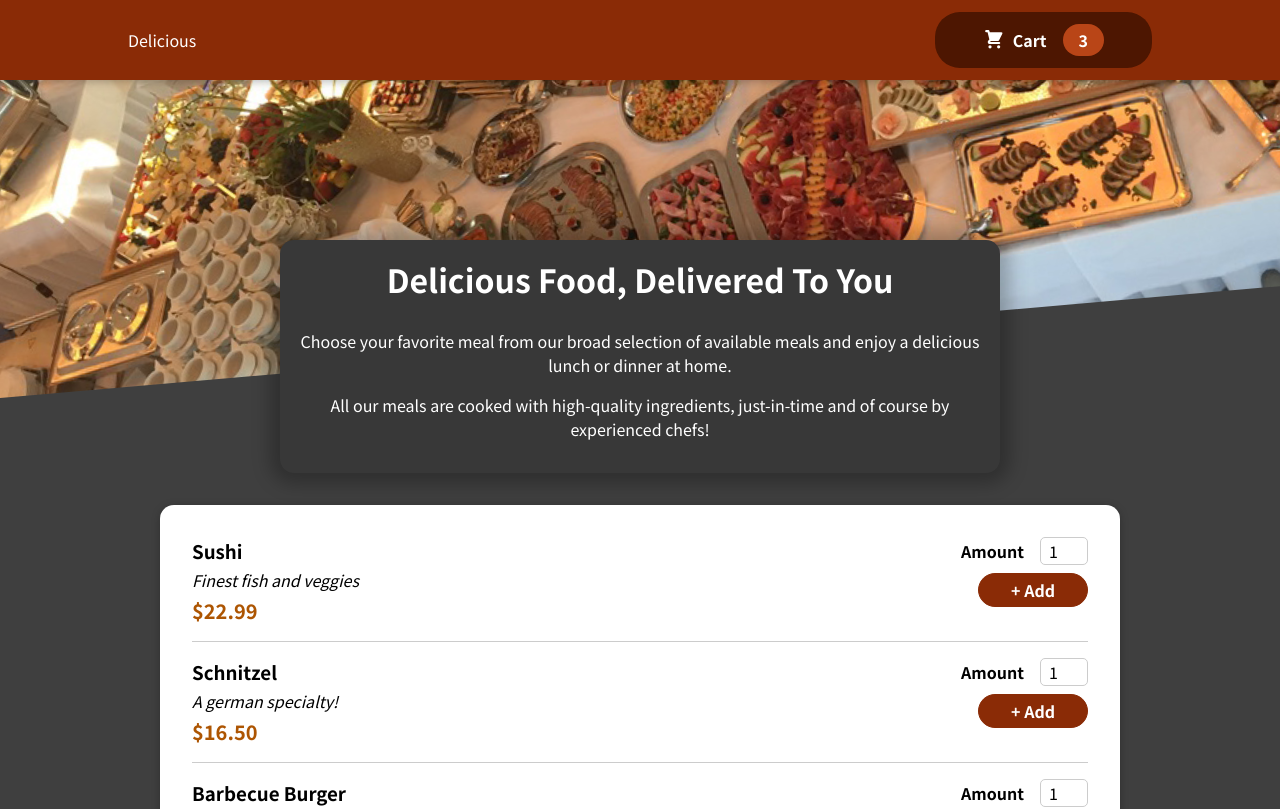
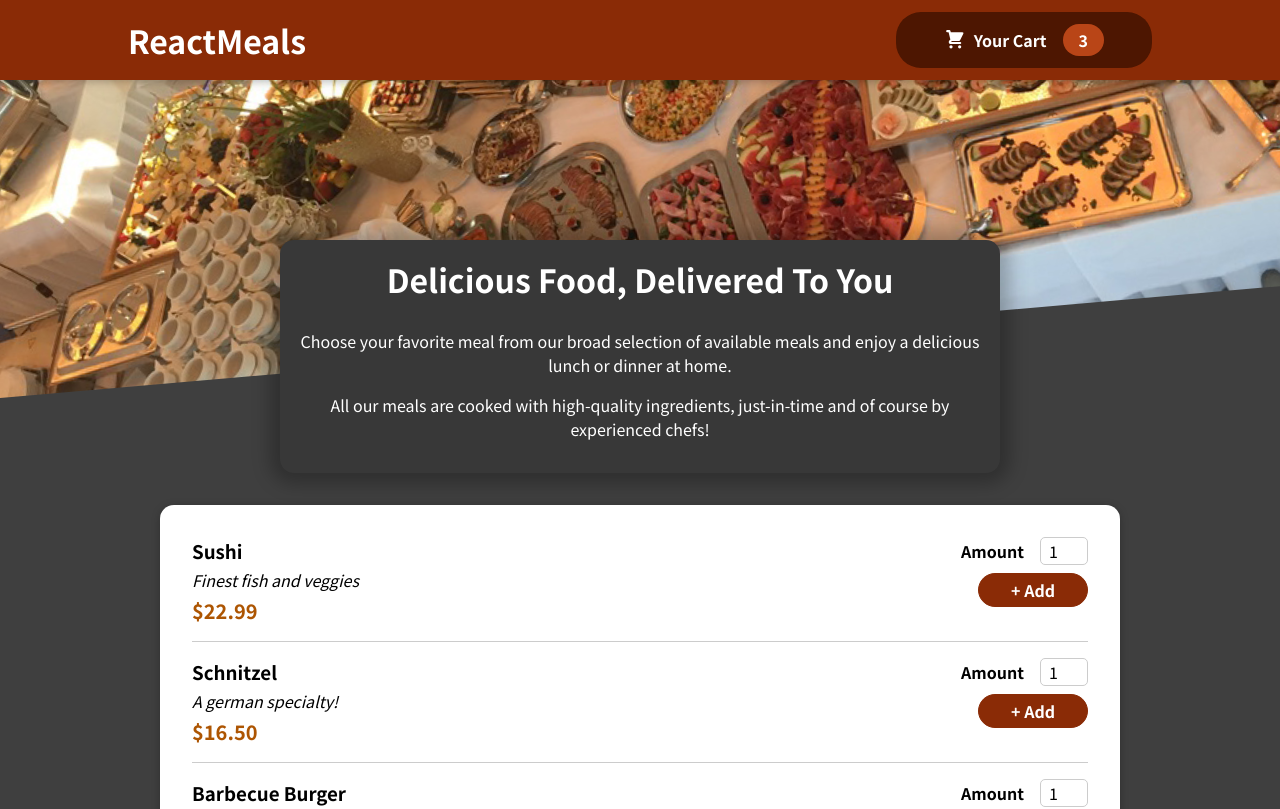
Before and after one commit to coder-kiran/food-order-react-web-app, a React (Create React App) app: page / in a window 1280 px wide. Shown: the top 809 px of the page. Built offline with nearby package versions, Linux system fonts and the light colour scheme.

Commit message:
made the cart button, close cart button and backdrop close functionable

```diff
--- a/src/App.js
+++ b/src/App.js
@@ -1,11 +1,29 @@
-import React from 'react';
+import { Fragment, useState } from 'react';
+
 import Header from './components/Layout/Header';
 import Meals from './components/Meals/Meals';
+import Cart from './components/Cart/Cart';
 
-const App = () => {
-    return <div>
-        <Header/>
-        <Meals/>
-    </div>
+function App() {
+  const [cartIsShown, setCartIsShown] = useState(false);
+
+  const showCartHandler = () => {
+    setCartIsShown(true);
+  };
+
+  const hideCartHandler = () => {
+    setCartIsShown(false);
+  };
+
+  return (
+    <Fragment>
+      {cartIsShown && <Cart onClose={hideCartHandler} />}
+      <Header onShowCart={showCartHandler} />
+      <main>
+        <Meals />
+      </main>
+    </Fragment>
+  );
 }
+
 export default App;
--- a/src/components/Cart/Cart.js
+++ b/src/components/Cart/Cart.js
@@ -11,14 +11,16 @@
   );
 
   return (
-    <Modal>
+    <Modal onClose={props.onClose}>
       {cartItems}
       <div className={classes.total}>
         <span>Total Amount</span>
         <span>35.62</span>
       </div>
       <div className={classes.actions}>
-        <button className={classes['button--alt']}>Close</button>
+        <button className={classes['button--alt']} onClick={props.onClose}>
+          Close
+        </button>
         <button className={classes.button}>Order</button>
       </div>
     </Modal>
--- a/src/components/Layout/Header.js
+++ b/src/components/Layout/Header.js
@@ -1,16 +1,21 @@
-import React,{Fragment} from 'react';
-import mealsImage from '../../assets/meals.jpg'
-import classes from './Header.module.css'
+import { Fragment } from 'react';
+
 import HeaderCartButton from './HeaderCartButton';
+import mealsImage from '../../assets/meals.jpg';
+import classes from './Header.module.css';
+
 const Header = (props) => {
-return <Fragment>
-    <head className={classes.header}>
-    Delicious
-    <HeaderCartButton/>
-    </head>
-    <div className={classes['main-image']}>
-    <img src={mealsImage} alt="A table full of delicious meals" />
-    </div>
-</Fragment>
-}
+  return (
+    <Fragment>
+      <header className={classes.header}>
+        <h1>ReactMeals</h1>
+        <HeaderCartButton onClick={props.onShowCart} />
+      </header>
+      <div className={classes['main-image']}>
+        <img src={mealsImage} alt='A table full of delicious food!' />
+      </div>
+    </Fragment>
+  );
+};
+
 export default Header;
--- a/src/components/Layout/HeaderCartButton.js
+++ b/src/components/Layout/HeaderCartButton.js
@@ -1,21 +1,16 @@
-import React ,{Fragment} from 'react';
 import CartIcon from '../Cart/CartIcon';
-import classes from './HeaderCartButton.module.css'
+import classes from './HeaderCartButton.module.css';
 
-const HeaderCartButton = () => {
-return <Fragment>
-<button className={classes.button}>
-    <span className={classes.icon}>
+const HeaderCartButton = (props) => {
+  return (
+    <button className={classes.button} onClick={props.onClick}>
+      <span className={classes.icon}>
         <CartIcon />
-    </span>
-    <span>
-        Cart
-    </span>
-    <span className={classes.badge}>
-        3
-    </span>
-</button>
-</Fragment>
-}
+      </span>
+      <span>Your Cart</span>
+      <span className={classes.badge}>3</span>
+    </button>
+  );
+};
 
 export default HeaderCartButton;
--- a/src/components/UI/Modal.js
+++ b/src/components/UI/Modal.js
@@ -4,7 +4,7 @@
 import classes from './Modal.module.css';
 
 const Backdrop = (props) => {
-  return <div className={classes.backdrop} />;
+  return <div className={classes.backdrop} onClick={props.onClose}/>;
 };
 
 const ModalOverlay = (props) => {
@@ -20,7 +20,7 @@
 const Modal = (props) => {
   return (
     <Fragment>
-      {ReactDOM.createPortal(<Backdrop />, portalElement)}
+      {ReactDOM.createPortal(<Backdrop onClose={props.onClose} />, portalElement)}
       {ReactDOM.createPortal(
         <ModalOverlay>{props.children}</ModalOverlay>,
         portalElement
```
